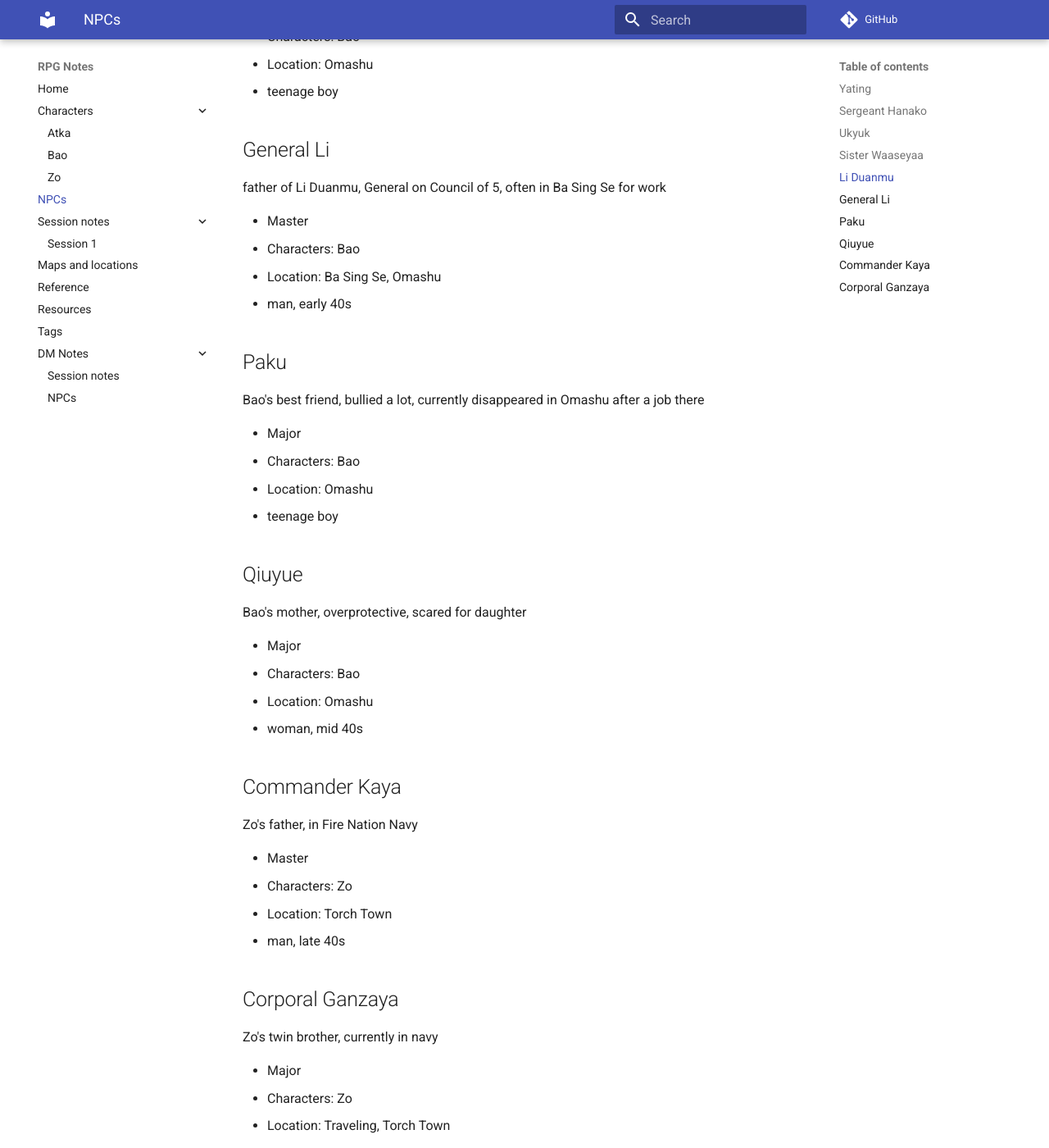
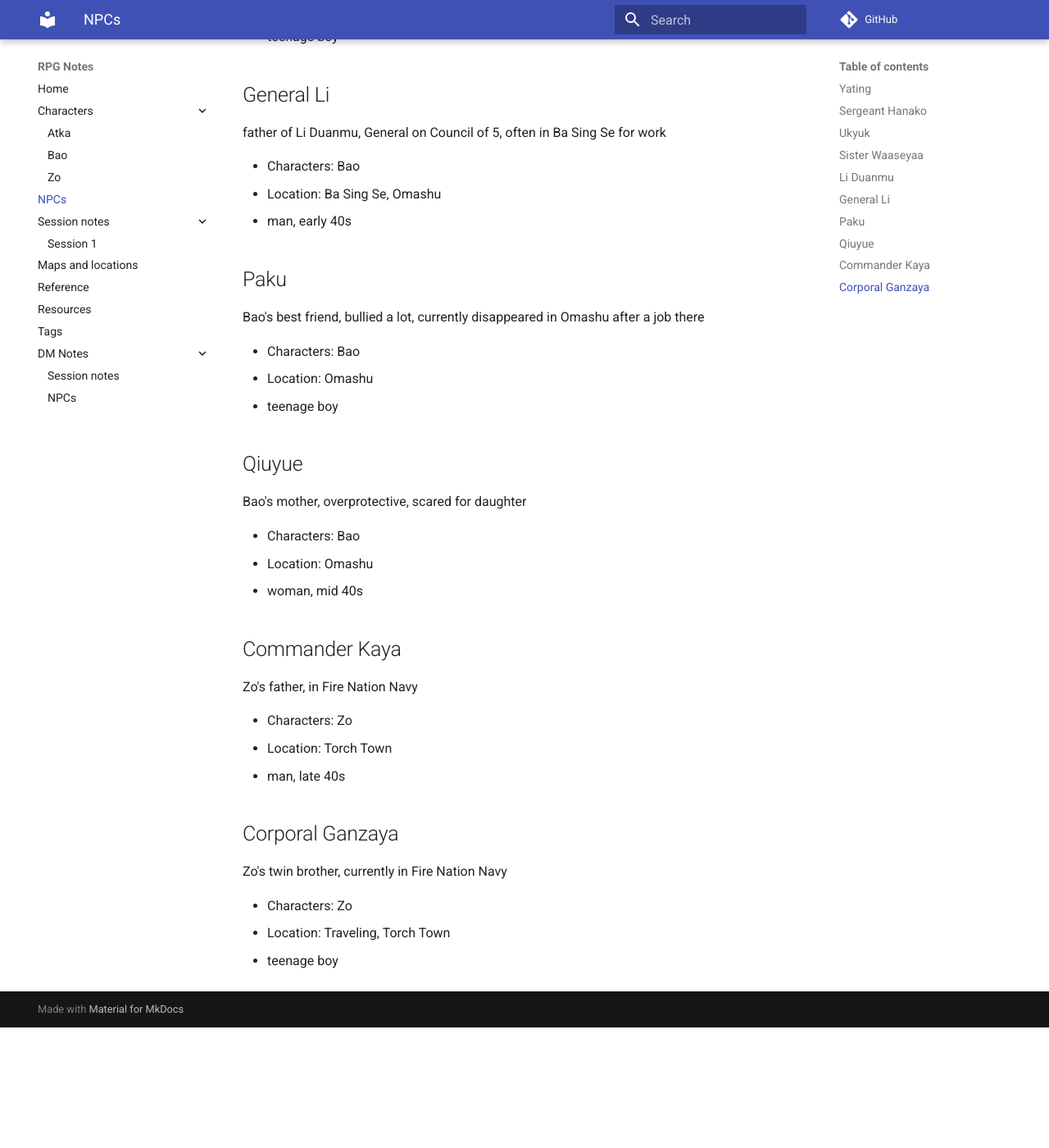
Before and after one commit to billbrod/rpg_notes, an MkDocs documentation site: the page built from docs/npcs.md, in a window 1280 px wide and 1400 px high, scrolled down 1416 px. Shown: the whole window at 82% size. Built offline with MkDocs 1.6.1 and Material for MkDocs 9.7.7, drawn with Linux system fonts in a browser that asks for light colours; a script that is not in the unit is left out; comment, search, counter and statistics services are not loaded; after the commit the page ends 2669 px from its top, so only the background shows below that.

Commit message:
updates npcs

```diff
--- a/docs/npcs.md
+++ b/docs/npcs.md
@@ -8,7 +8,6 @@ former air nomad, currently running tavern (Yating's place, doesn't have a sign
 - Location: Jiangbu
 - woman, 60s, always wears long sleeves and pants to hide tattoos
 - airbender
--
 
 ## Sergeant Hanako
 
@@ -39,7 +38,6 @@ close with Atka, "fun teacher", helps him explore what balance means
 
 member of Bao's group, his father's on the council of 5, knows about war, takes a wait and see approach, bit of a de facto leader of group (because bossy, knows things, is self-important), looks down on Bao
 
-- Major
 - Characters: Bao
 - Location: Omashu
 - teenage boy
@@ -48,7 +46,6 @@ member of Bao's group, his father's on the council of 5, knows about war, takes
 
 father of Li Duanmu, General on Council of 5, often in Ba Sing Se for work
 
-- Master
 - Characters: Bao
 - Location: Ba Sing Se, Omashu
 - man, early 40s
@@ -57,7 +54,6 @@ father of Li Duanmu, General on Council of 5, often in Ba Sing Se for work
 
 Bao's best friend, bullied a lot, currently disappeared in Omashu after a job there
 
-- Major
 - Characters: Bao
 - Location: Omashu
 - teenage boy
@@ -66,7 +62,6 @@ Bao's best friend, bullied a lot, currently disappeared in Omashu after a job th
 
 Bao's mother, overprotective, scared for daughter
 
-- Major
 - Characters: Bao
 - Location: Omashu
 - woman, mid 40s
@@ -75,16 +70,14 @@ Bao's mother, overprotective, scared for daughter
 
 Zo's father, in Fire Nation Navy
 
-- Master
 - Characters: Zo
 - Location: Torch Town
 - man, late 40s
 
 ## Corporal Ganzaya
 
-Zo's twin brother, currently in navy
+Zo's twin brother, currently in Fire Nation Navy
 
-- Major
 - Characters: Zo
 - Location: Traveling, Torch Town
 - teenage boy
```
